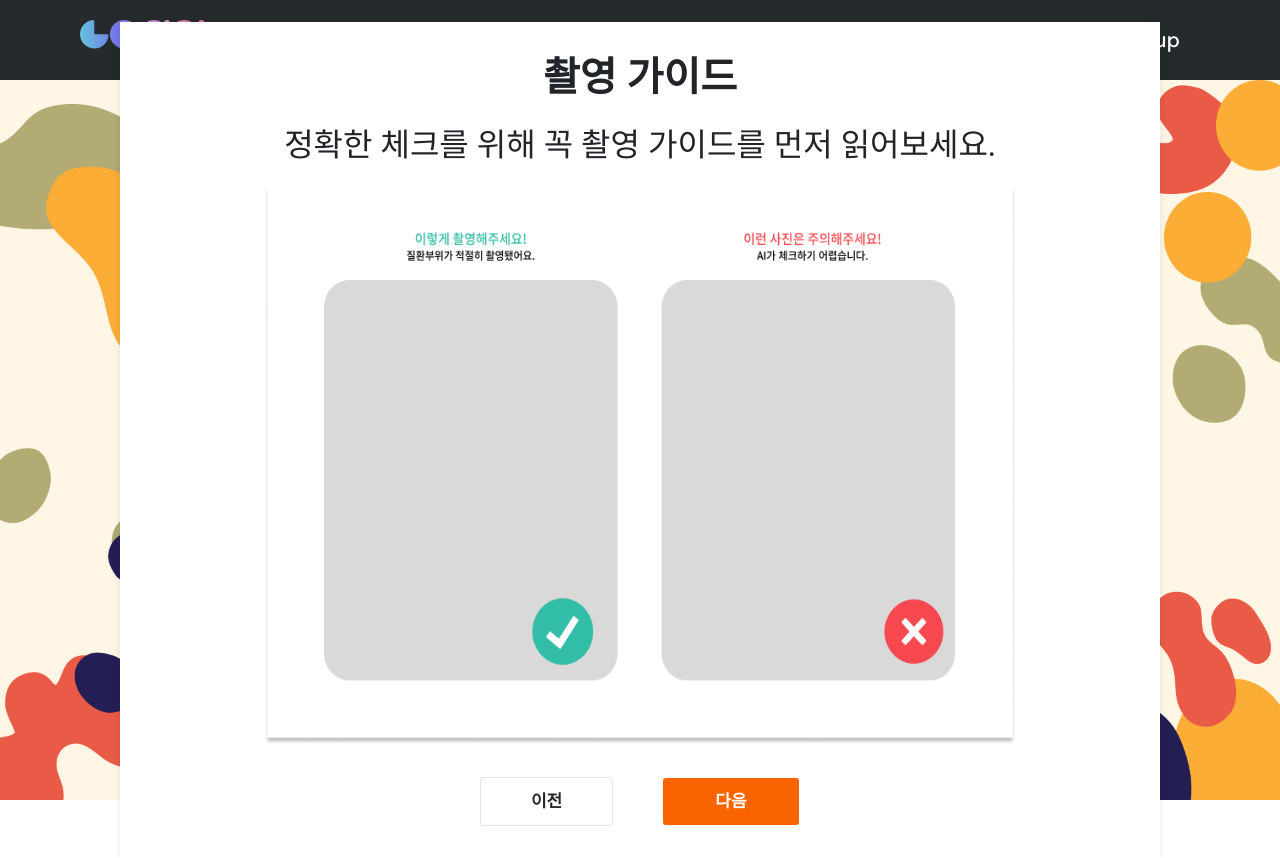
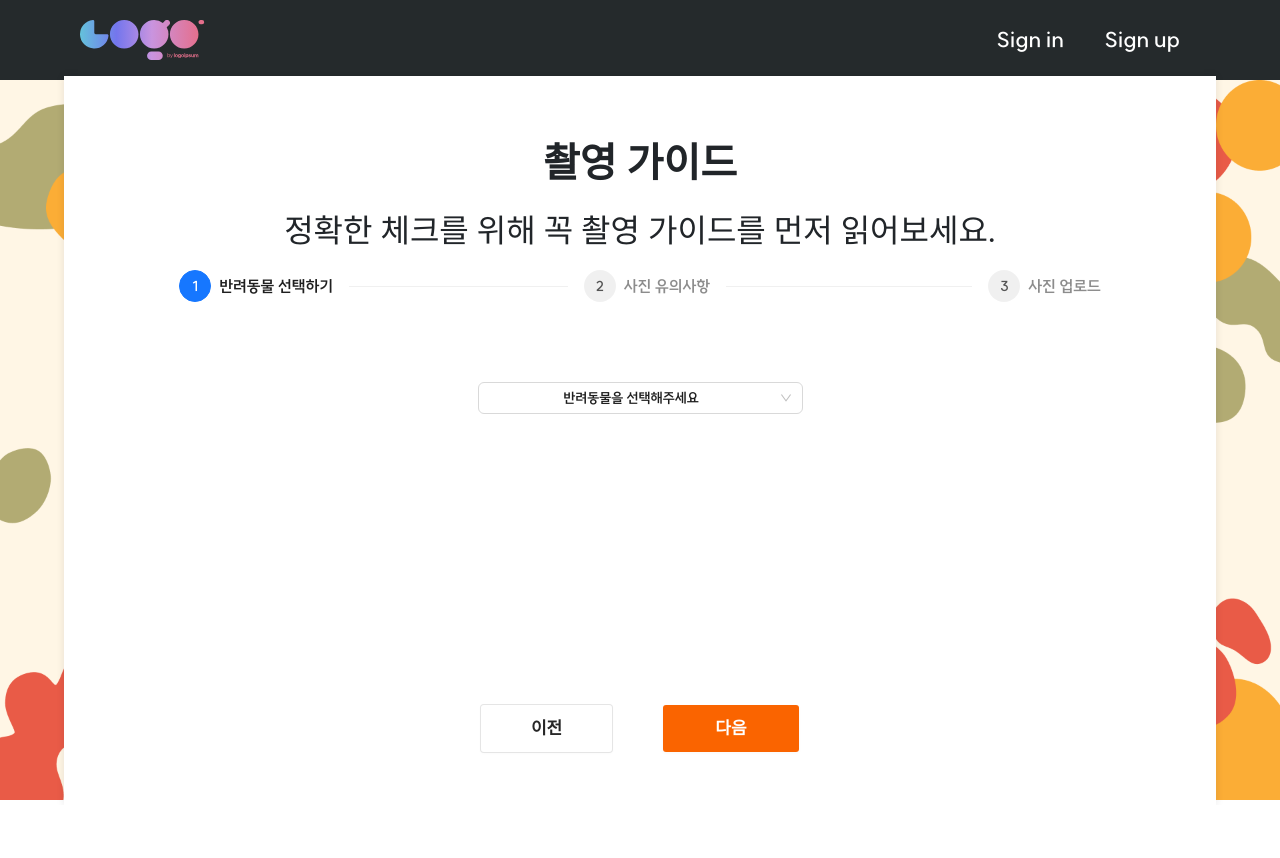
Before and after one commit to AivleWithPet/front, a Next.js app: page /examine/guide in a window 1280 px wide. After the commit the page ends 805 px from the top, so only its background shows below. Built offline with nearby package versions, Linux system fonts and the light colour scheme; no server answers; a web font is replaced by a local one.

Commit message:
#진단검사

```diff
--- a/pages/asdf/index.js
+++ b/pages/asdf/index.js
@@ -1,5 +1,6 @@
+import ImageUpload from "../../src/components/details/2_ImageUpload";
 import SelectPage from "../../src/components/select/select";
 
 export default function AAAA() {
-  return <SelectPage />
+  return <ImageUpload />
 }
--- a/src/components/details/2_ImageUpload.js
+++ b/src/components/details/2_ImageUpload.js
@@ -83,7 +83,7 @@ export default function ImageUpload() {
 
     return (
         <>
-            <ImgUploadContainer>
+            <ImgUploadContainer style={{border: '1px solid'}}>
                 <Global styles={MainFontStyles} ></Global>
                 <h2>사진 업로드</h2>
                 <h4>사진을 업로드 하세요.</h4>
--- a/src/components/examine/examinePage.js
+++ b/src/components/examine/examinePage.js
@@ -1,5 +1,6 @@
 import { useRouter } from 'next/router'
 import * as S from './examinePage.style'
+import { useState } from 'react';
 
 export default function ExaminePageComponent() {
   const router = useRouter()
--- a/src/components/examine/examinePage.style.js
+++ b/src/components/examine/examinePage.style.js
@@ -1,4 +1,5 @@
 import styled from "@emotion/styled"
+import { Select, Space } from "antd"
 
 export const background = styled.div`
   background-image: url("/examine/examinebg.png");
--- a/src/components/guide/ShotGuidePage.js
+++ b/src/components/guide/ShotGuidePage.js
@@ -1,19 +1,69 @@
 import React, { useState, useEffect } from "react";
-import { ButtonDiv, GuidePageContainer, MainFontStyles, MyImagediv, Mycontents, Textdiv, Title } from "./guide_emotion";
+import { ButtonDiv, GuidePageContainer, MainFontStyles, MyImagediv, MySelect, MySpace, MySteps, Mycontents, Textdiv, Title } from "./guide_emotion";
 import { Global } from "@emotion/react";
 import Button from 'react-bootstrap/Button';
 import { useRouter } from "next/router";
 import ImageUpload from "../details/ImageUpload";
+import { Steps } from "antd";
+import axios from "axios";
 
 const num = 0;
 export default function ShotGuidePage() {
-    const router = useRouter()
+    const END_URL = "http://localhost:8080/pet/myPets";
+
+    const router = useRouter();
+
     const [imageSrc, setImageSrc] = useState("/img/image0.png");
     const [num ,setNum] = useState(0)
+    const [mypet, setMypet] = useState([]);
+    const [choosepet, setChoosepet] = useState()
+    const [petname, setPetname] = useState()
+    const [petspecies, setSpecies] = useState()
+    const [petbirthYear, setBirthYear] = useState()
+    const [petinfo, setInfo] = useState()
+
+    const description1 = '반려동물을 선택해주세요.';
+    const description2 = '사진업로드시 주의사항';
+    const description3 = '사진 제출하기';
+    useEffect(() => {
+        const token = localStorage?.getItem("accessToekn")
+        const member_id = localStorage?.getItem("memberId")
+        const petData = async () => {
+            const result = await axios.get(END_URL,{
+                params: {memberId: member_id},
+                headers: { Authorization: `Bearer ${token}`}
+            });
+            if (result.data.length === 0) {
+                alert("등록된 반려동물이 없습니다.")
+                router.push("/")
+                return
+            }
+            setMypet(result.data)
+        }
+        petData()
+        console.log(mypet)
+    }, [])
+
+    const options = mypet?.map(el => ({
+        value: el.petId,
+        label: el.petName,
+    }));
+
+    // e에 나중에 받아온 pet_id 들어가야 합니다
+    const handleChange = (e) => {
+        setChoosepet(e)
+        const petinfo = mypet.find((el) => el.petId === e)
+        setPetname(petinfo.petName)
+        setSpecies(petinfo.species)
+        setBirthYear(petinfo.birthYear)
+        setInfo(petinfo.info)
+    };
+
     const prevClick = () => {
-        if (num == 0) return;
-        else {
-            setNum(num-1);
+        if (num == 0) {
+          router.push("/examine")
+        } else {
+            setNum(prev => prev-1);
             setImageSrc("/img/image" + num + ".png");
             console.log(num)
         }
@@ -26,7 +76,7 @@ export default function ShotGuidePage() {
             return;
         }
         else {
-            setNum(num+1);
+            setNum(prev => prev + 1);
             setImageSrc("/img/image" + num + ".png");
             console.log(num)
         }
@@ -43,24 +93,60 @@ export default function ShotGuidePage() {
                     <Mycontents>
                         <h2>정확한 체크를 위해 꼭 촬영 가이드를 먼저 읽어보세요.</h2>
                     </Mycontents>
+                    <MySteps
+                        current={num}
+                        items={[
+                        {
+                            title: '반려동물 선택하기',
+                            description1,
+                        },
+                        {
+                            title: '사진 유의사항',
+                            description2,
+                        },
+                        {
+                            title: '사진 업로드',
+                            description3,
+                        },
+                        ]}
+                    />
+                    {num == 0&&
+                    <MySpace>
+                        {petname?(
+                            <div style={{display:"flex", flexDirection:"row", width:"20vw", justifyContent:"left"}}>
+                                <img src='/1.jpg' width="150px" height='150px'></img>
+                                <div style={{marginLeft:"20px", display:"flex", flexDirection:"column", justifyContent:"left", textAlign:"left"}}>
+                                    <div>이름 : {petname}</div>
+                                    <div>종 : {petspecies}</div>
+                                    <div>생일 : {petbirthYear}</div>
+                                    <div>설명 : {petinfo}</div>
+                                </div>
+                            </div>
+                        ) :''}
+                        <MySelect
+                        defaultValue="반려동물을 선택해주세요"
+                        onChange={handleChange}
+                        options={options} />
+                    </MySpace>}
+                    {num == 1&&
+                        <MyImagediv>
+                            <h3>1. 사진을 찍을 때 눈을 똑바로 뜬 사진을 찍어주세요!</h3>
+                            <h3>2. 사진이 흔들리지 않게 블라블라</h3>
+                            <h3>3. 블라블라..</h3>
+                        </MyImagediv>}
                     {num==2&&
                         <MyImagediv>
                             <ImageUpload
                                 prevClick={prevClick}
+                                choosepet={choosepet}
                             />
                         </MyImagediv>}
-                        {num <= 1 &&
-                        <MyImagediv>
-                            <img src={imageSrc} id='imgs' style={{ width: '47em', height: '35em' }} />
-                        </MyImagediv>
-                        }
                     {num <= 1 &&
                     <ButtonDiv>
                         <Button variant="outline-primary" id='btn-1' onClick={prevClick}>이전</Button>
                         <Button variant="outline-primary" id='btn-2' onClick={nextClick}>다음</Button>
                     </ButtonDiv>
                     }
-
                 </Textdiv>
             </GuidePageContainer>
         </>
--- a/src/components/guide/guide_emotion.js
+++ b/src/components/guide/guide_emotion.js
@@ -1,5 +1,6 @@
 import styled from "@emotion/styled";
 import { css } from "@emotion/react";
+import { Select, Space, Steps } from "antd";
 
 
 export const GuidePageContainer = styled.div`
@@ -17,13 +18,17 @@ export const Textdiv = styled.div`
   box-shadow: rgba(17, 17, 26, 0.05) 0px 1px 0px, rgba(17, 17, 26, 0.1) 0px 0px 8px;
   display: flex;
   flex-direction: column;
-  justify-content: center;
   align-items: center;
   background-color: white;
+  width: 60vw;
+  height: 38vw;
+  min-height: 729px;
+  min-width: 1152px;
+  position: relative;
 `
 
 export const Title = styled.div`
-  padding-top: 2em;
+  padding-top: 4em;
 `
 
 export const Mycontents = styled.div`
@@ -31,6 +36,7 @@ export const Mycontents = styled.div`
 `
 
 export const MyImagediv = styled.div`
+  margin-top: 5em;
   padding: 0 9em;
 `
 
@@ -39,6 +45,8 @@ export const ButtonDiv = styled.div`
   display: flex;
   justify-content: space-between;
   width: 20em;
+  position: absolute;
+  bottom : 20px;
 `
 export const MainFontStyles = css`
   h1 {
@@ -161,3 +169,21 @@ export const MainFontStyles = css`
       font-style: normal;
   }
 `
+
+export const MySpace = styled(Space)`
+  display: flex;
+  flex-direction: column;
+  margin-top: 5em;
+  height: 25vh;
+  width: 325px;
+  justify-content: space-between;
+`
+
+export const MySelect = styled(Select)`
+  text-align: center;
+  width: 325px;
+`
+
+export const MySteps= styled(Steps)`
+  width: 80%;
+`
--- a/src/components/login/login.containier.js
+++ b/src/components/login/login.containier.js
@@ -31,9 +31,11 @@ export default function LoginPage() {
                     const accessToken = response.data.accessToken;
                     const refreshToken = response.data.refreshToken;
                     const userName = response.data.name;
+                    const memberId = response.data.memberId;
                     localStorage.setItem('accessToken', accessToken);
                     localStorage.setItem('refreshToken', refreshToken);
                     localStorage.setItem('name',userName);
+                    localStorage.setItem('memberId', memberId)
                     alert("로그인 성공");
                     router.push("/");
                 } else {
```
Also changed, not shown: src/components/details/ImageUpload.js (+23 -23 lines). Lines whose indentation alone changed are shown as unchanged.
